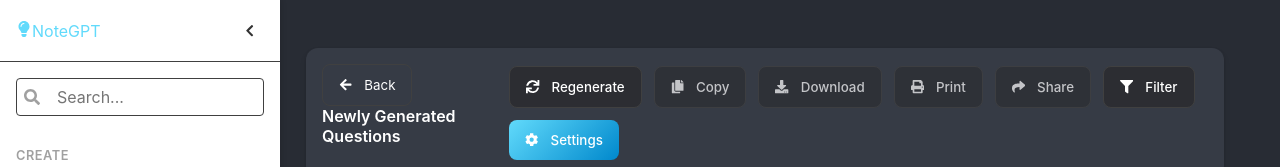
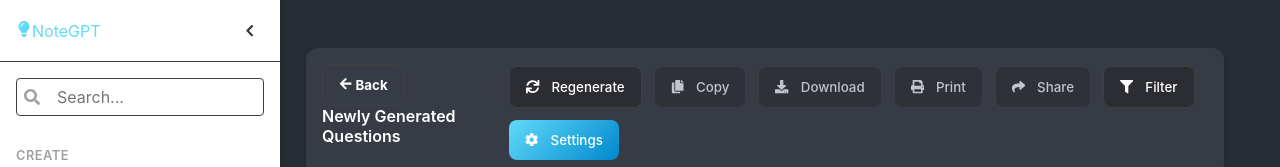
Before and after one commit to ansht3/note_gpt, a React (Create React App) app: page /ask in a window 1280 px wide. Shown: the top 167 px of the page. Built offline with nearby package versions, Linux system fonts and the light colour scheme; the HTML template or start-up script is replaced by a standard one.

Commit message:
adding new left arrow after break

```diff
--- a/src/components/AskQuestionsPage.js
+++ b/src/components/AskQuestionsPage.js
@@ -369,7 +369,9 @@ function AskQuestionsPage() {
             onClick={() => history.goBack()}
             title="Go back"
           >
-            <FaArrowLeft /> Back
+            <b>
+              <FaArrowLeft /> Back
+            </b>
           </button>
           <h1>Newly Generated Questions</h1>
         </div>
```
